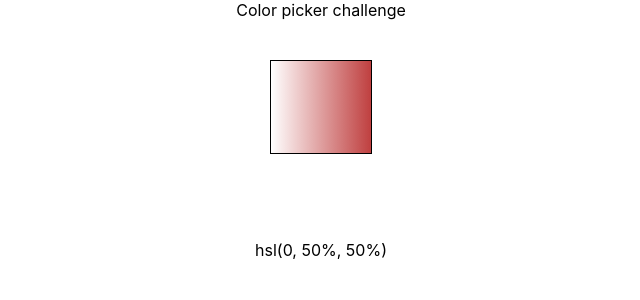
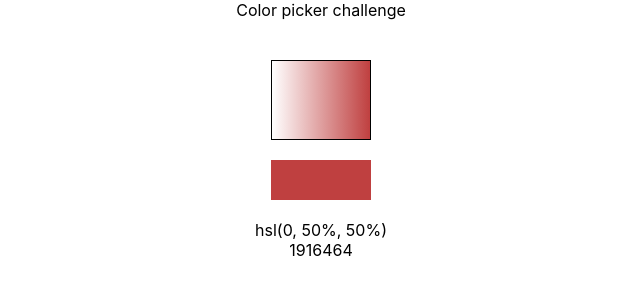
Before and after one commit to ravona/ColorPickerInReact, a React (Create React App) app: page / in a window 1280 px wide. Shown: the top 300 px of the page, without its empty margins (319-959 px from the left). Built offline with nearby package versions, Linux system fonts and the light colour scheme.

Commit message:
added basic functionality

```diff
--- a/package.json
+++ b/package.json
@@ -6,6 +6,7 @@
     "@testing-library/jest-dom": "^5.11.8",
     "@testing-library/react": "^11.2.2",
     "@testing-library/user-event": "^12.6.0",
+    "color-convert": "^2.0.1",
     "react": "^17.0.1",
     "react-dom": "^17.0.1",
     "react-scripts": "4.0.1",
--- a/src/components/ColorPicker/ColorCode/ColorCode.jsx
+++ b/src/components/ColorPicker/ColorCode/ColorCode.jsx
@@ -4,8 +4,8 @@ import "./ColorCode.css";
 export const ColorCode = ({color}) => {
   const {hue, saturation, lightness} = color;
   return (
-    <div>
-      hsl({hue}, {saturation}, {lightness})
+    <div className="ColorCode">
+      hsl({hue}, {saturation}%, {lightness}%)
     </div>
   );
 };
--- a/src/components/ColorPicker/ColorPicker.jsx
+++ b/src/components/ColorPicker/ColorPicker.jsx
@@ -8,11 +8,13 @@ import {ColorCode} from "./ColorCode/ColorCode";
 // style:
 import "./ColorPicker.css";
 
+let convert = require("color-convert");
+
 export const ColorPicker = () => {
   const [color, setColor] = useState({
     hue: 0,
-    saturation: "50%",
-    lightness: "50%",
+    saturation: "50",
+    lightness: "50",
   });
 
   const {hue, saturation, lightness} = color;
@@ -21,11 +23,21 @@ export const ColorPicker = () => {
     setColor({...color, ...updatedColor});
   };
 
+  const hslColorToRgbColor = (color) => {
+    let rgbColor = convert.hsl.rgb(
+      color.hue,
+      color.saturation,
+      color.lightness
+    );
+    return rgbColor;
+  };
+
   return (
     <div className="ColorPicker">
       <ColorSelect color={color} onUpdateColorValue={updateColorValue} />
-      <ColorPreview color={color} />
+      <ColorPreview color={hslColorToRgbColor(color)} />
       <ColorCode color={color} />
+      {hslColorToRgbColor(color)}
     </div>
   );
 };
--- a/src/components/ColorPicker/ColorPreview/ColorPreview.jsx
+++ b/src/components/ColorPicker/ColorPreview/ColorPreview.jsx
@@ -3,12 +3,12 @@ import React from "react";
 // style:
 import "./ColorPreview.css";
 
-export const ColorPreview = (color) => {
+export const ColorPreview = ({color}) => {
   return (
     <div
       className="ColorPreview"
       style={{
-        backgroundColor: `hsl(${color.hue} ${color.saturation}% ${color.lightness}%)`,
+        backgroundColor: `rgb(${[...color]})`,
       }}
     ></div>
   );
--- a/src/components/ColorPicker/ColorSelect/ColorSelect.css
+++ b/src/components/ColorPicker/ColorSelect/ColorSelect.css
@@ -1,4 +1,5 @@
 .ColorSelect {
+  box-sizing: border-box;
   position: relative;
   height: 100px;
   width: 100px;
@@ -9,7 +10,7 @@
       hsl(0, 100%, 100%),
       hsl(0, 50%, 50%)
     ),
-    linear-gradient(to top, hsl(0, 0%, 0%), hsl(0, 50%, 50%));
+    linear-gradient(to top, hsl(0, 100%, 100%), hsl(0, 50%, 50%));
   margin-bottom: 20px;
 }
 
--- a/src/components/ColorPicker/ColorSelect/ColorSelect.jsx
+++ b/src/components/ColorPicker/ColorSelect/ColorSelect.jsx
@@ -1,19 +1,16 @@
 import {React} from "react";
+
+// hooks:
+import {useMousePosition} from "../../../hooks/useMousePosition";
 
 // style:
 import "./ColorSelect.css";
 
-// hooks:
-import {useMousePosition} from "../../../hooks/useMousePosition";
-const rainbow = document.querySelector(".ColorSelect");
-
 export const ColorSelect = ({onUpdateColorValue}) => {
+  const colorSelectElement = document.querySelector(".ColorSelect");
   const position = useMousePosition(window);
 
-  let updatedColor = {
-    saturation: position.x,
-    lightness: position.y,
-  };
+  const updatedColor = {saturation: position.x, lightness: position.y};
 
   const handleColorSelect = () => {
     onUpdateColorValue(updatedColor);
--- a/src/hooks/useMousePosition.jsx
+++ b/src/hooks/useMousePosition.jsx
@@ -4,7 +4,8 @@ export const useMousePosition = (element) => {
   const [position, setPosition] = useState({x: 0, y: 0});
 
   useEffect(() => {
-    const setFromEvent = (e) => setPosition({x: e.clientX, y: e.clientY});
+    const setFromEvent = (e) => setPosition({x: e.offsetX, y: e.offsetY});
+
     element.addEventListener("mousemove", setFromEvent);
 
     return () => {
```
Also changed, not shown: 1 other file (tests, documents, lock files or other folders).
